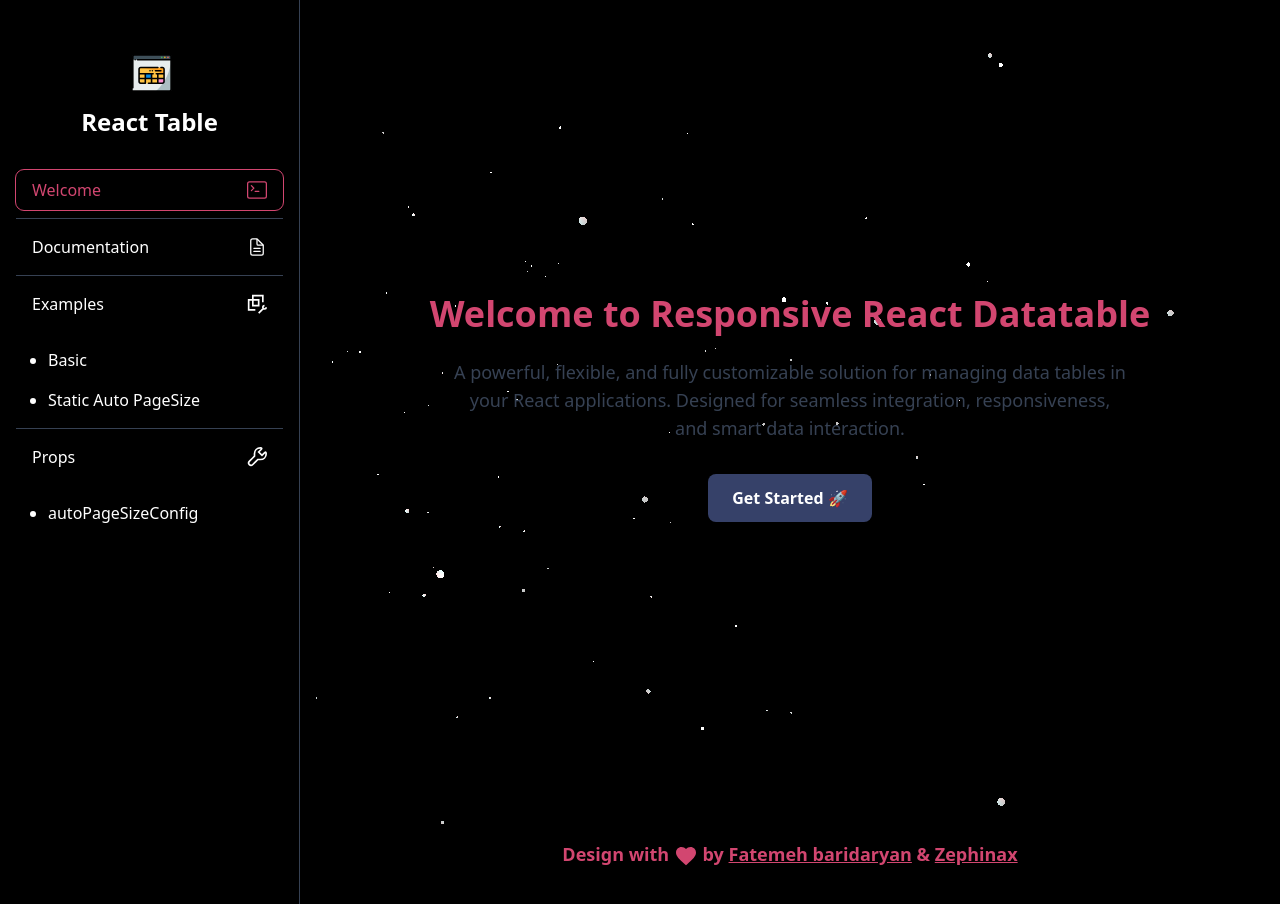
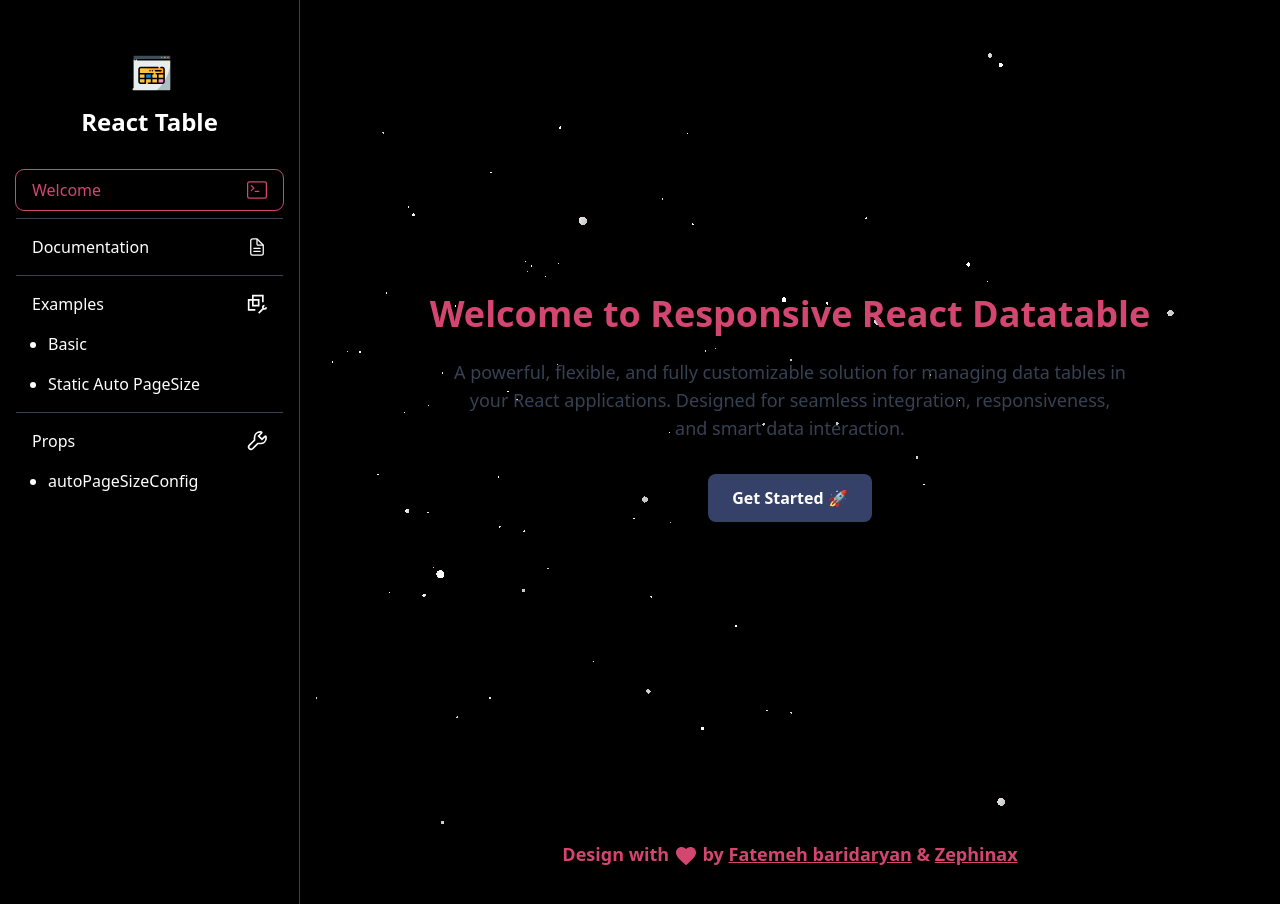
Before and after one commit to fatemeh-bd/responsive-react-datatable, a React (Vite) app: page / in a window 1280 px wide. Shown: the top 904 px of the page. Built offline with nearby package versions, Linux system fonts and the light colour scheme.

Commit message:
some fixes on navbar

```diff
--- a/src/components/sidebar/Sidebar.tsx
+++ b/src/components/sidebar/Sidebar.tsx
@@ -41,6 +41,14 @@ const Sidebar: React.FC = () => {
           <nav className="flex flex-col">
             {routes.map((item, index) => (
               <React.Fragment key={index}>
+                {item.children ? (
+                  // اگه آیتم فرزند داره، کلیک‌پذیر نباشه
+                  <div className="text-white flex justify-center gap-2 md:justify-between items-center py-2 px-4 rounded-lg transition-all duration-200 cursor-default select-none">
+                    <span className="text-lg md:text-base">{item.name}</span>
+                    {item.icon && <item.icon size={20} />}
+                  </div>
+                ) : (
+                  // آیتم‌های بدون فرزند همون NavLink باشن
                   <NavLink
                     to={item.path}
                     className={({ isActive }) =>
@@ -55,13 +63,14 @@ const Sidebar: React.FC = () => {
                     <span className="text-lg md:text-base">{item.name}</span>
                     {item.icon && <item.icon size={20} />}
                   </NavLink>
+                )}
 
-                {item.children && (
-                  <ul className="flex flex-col ml-8 list-disc mt-4">
+                {/* لیست بچه‌ها */}
+                {item?.children && (
+                  <ul className="flex flex-col ml-8 list-disc">
                     {item.children.map((child, cIndex) => (
-                      <li>
+                      <li key={cIndex}>
                         <NavLink
-                          key={cIndex}
                           to={child.path}
                           className={({ isActive }) =>
                             `text-white flex justify-center gap-2 md:justify-between items-center py-2 pr-4 rounded-lg transition-all duration-200 ${
```
Lines whose indentation alone changed are shown as unchanged.
